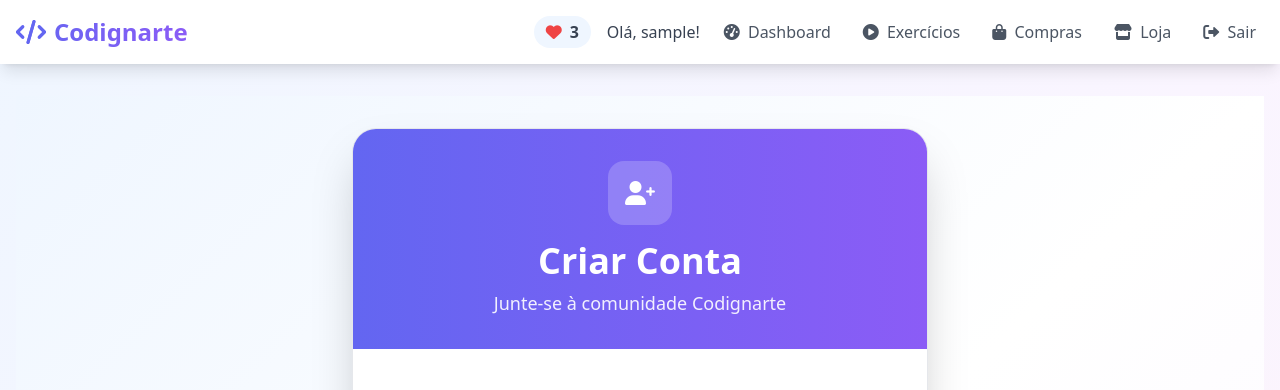
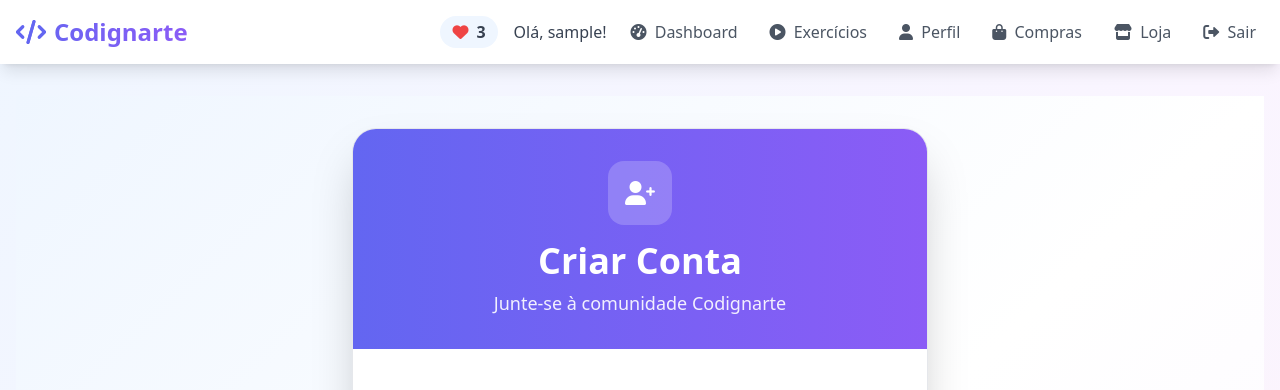
Before and after one commit to jairMiguel-Dev/codignartePV, a Flask app: page /cadastro in a window 1280 px wide. Shown: the top 390 px of the page. Run offline with Flask 3, Linux system fonts and the light colour scheme; the visitor is signed in with stand-in values (Sample User, id 1); some libraries are stand-ins or nearby versions.

Commit message:
Update base.html

```diff
--- a/templates/base.html
+++ b/templates/base.html
@@ -80,6 +80,10 @@
                                 <i class="fas fa-play-circle"></i>
                                 <span class="ml-1 hidden lg:inline">Exercícios</span>
                             </a>
+                            <a href="{{ url_for('profile') }}" class="text-gray-600 hover:text-primary transition duration-150 p-2 rounded-lg hover:bg-blue-50" title="Meu Perfil">
+                                <i class="fas fa-user"></i>
+                                <span class="ml-1 hidden lg:inline">Perfil</span>
+                            </a>
                             <a href="{{ url_for('minhas_compras') }}" class="text-gray-600 hover:text-primary transition duration-150 p-2 rounded-lg hover:bg-blue-50" title="Minhas Compras">
                                 <i class="fas fa-shopping-bag"></i>
                                 <span class="ml-1 hidden lg:inline">Compras</span>
@@ -137,6 +141,9 @@
                         </a>
                         <a href="{{ url_for('lista_exercicios') }}" class="block text-gray-600 hover:text-primary transition duration-150 p-3 rounded-lg hover:bg-blue-50">
                             <i class="fas fa-play-circle mr-3"></i>Exercícios
+                        </a>
+                        <a href="{{ url_for('profile') }}" class="block text-gray-600 hover:text-primary transition duration-150 p-3 rounded-lg hover:bg-blue-50">
+                            <i class="fas fa-user mr-3"></i>Meu Perfil
                         </a>
                         <a href="{{ url_for('minhas_compras') }}" class="block text-gray-600 hover:text-primary transition duration-150 p-3 rounded-lg hover:bg-blue-50">
                             <i class="fas fa-shopping-bag mr-3"></i>Minhas Compras
```
